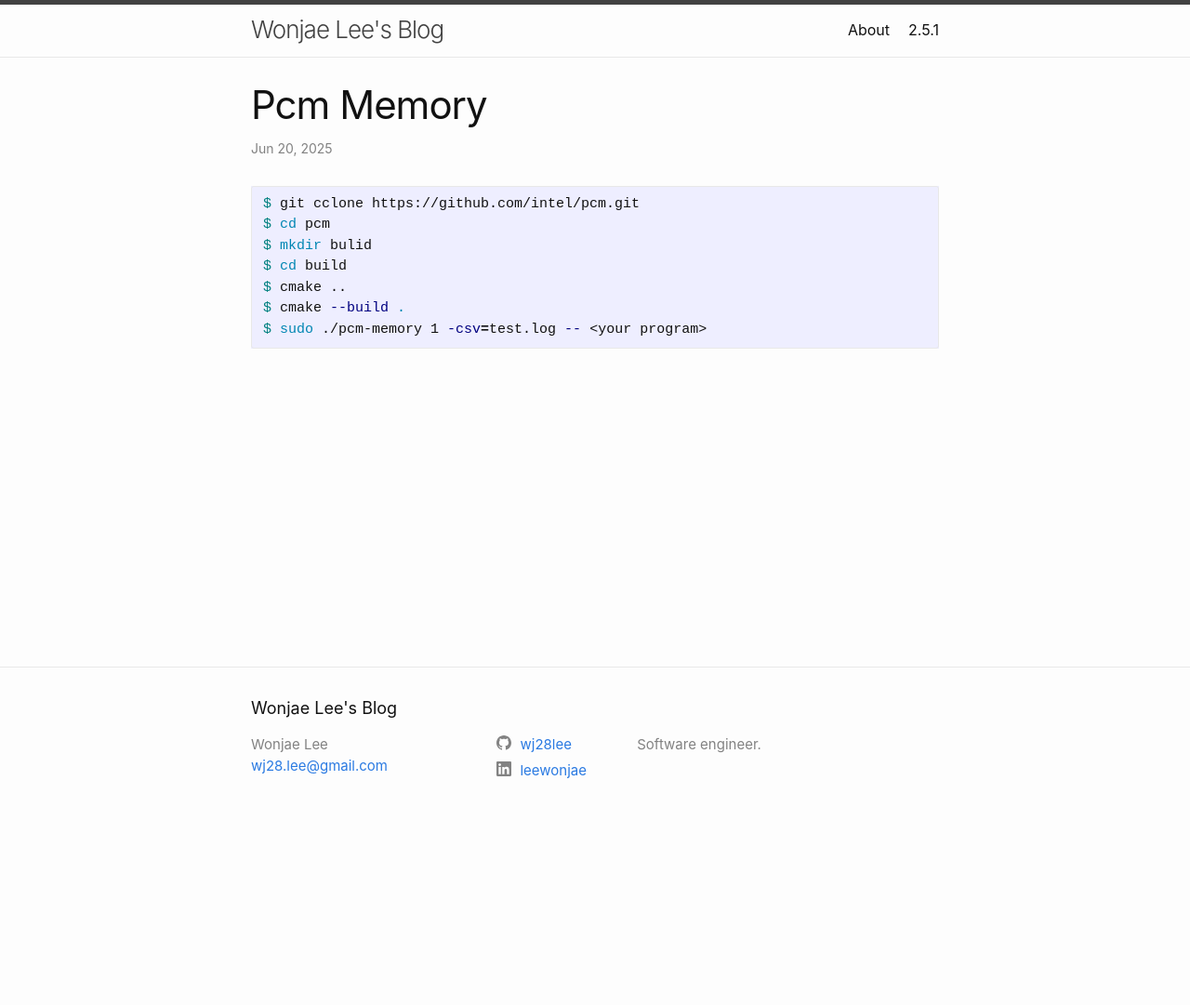
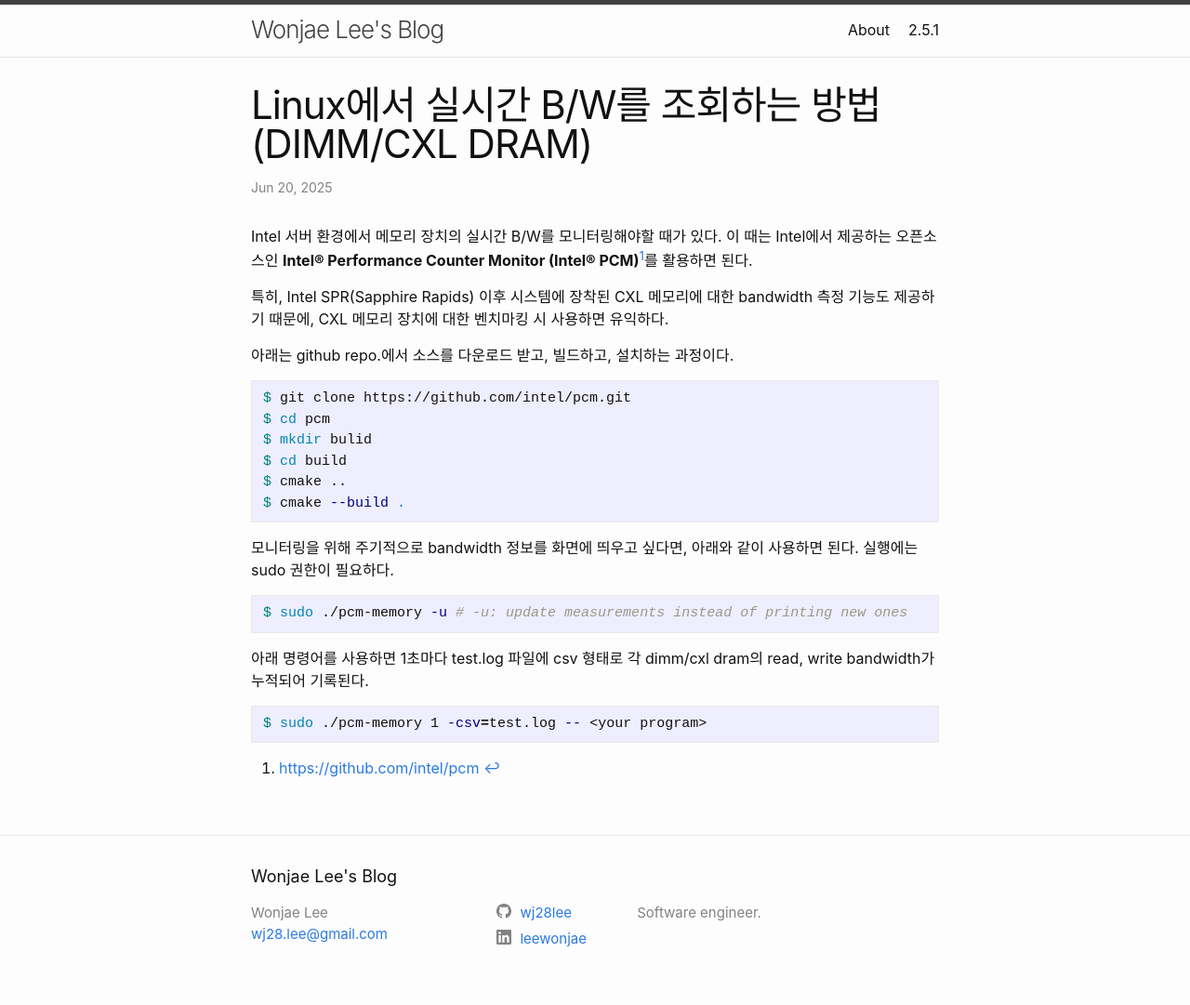
Before and after one commit to wj28lee/wj28lee.github.io, a Jekyll site: the page built from _posts/2025-06-20-pcm-memory.md, in a window 1280 px wide. Shown: the whole page at 93% size. Built offline with Jekyll 4.4.1, drawn with Linux system fonts in a browser that asks for light colours; our own code applies the rules of GitHub Pages for plain Markdown files; comment, search, counter and statistics services are not loaded; before the commit the page ends 900 px from its top, so only the background shows below that.

Commit message:
pcm.md: enhance content and add footnotes

````diff
--- a/_posts/2025-06-20-pcm-memory.md
+++ b/_posts/2025-06-20-pcm-memory.md
@@ -1,9 +1,31 @@
+---
+layout: post
+title: "Linux에서 실시간 B/W를 조회하는 방법 (DIMM/CXL DRAM)"
+categories: tech
+tags: [dimm, cxl, intel, pcm, performance, counter, monitor]
+---
+Intel 서버 환경에서 메모리 장치의 실시간 B/W를 모니터링해야할 때가 있다. 이 때는 Intel에서 제공하는 오픈소스인 **Intel® Performance Counter Monitor (Intel® PCM)**[^1]를 활용하면 된다.
+
+특히, Intel SPR(Sapphire Rapids) 이후 시스템에 장착된 CXL 메모리에 대한 bandwidth 측정 기능도 제공하기 때문에, CXL 메모리 장치에 대한 벤치마킹 시 사용하면 유익하다.
+
+아래는 github repo.에서 소스를 다운로드 받고, 빌드하고, 설치하는 과정이다.
 ```bash
-$ git cclone https://github.com/intel/pcm.git
+$ git clone https://github.com/intel/pcm.git
 $ cd pcm
 $ mkdir bulid
 $ cd build
 $ cmake ..
 $ cmake --build .
+```
+
+모니터링을 위해 주기적으로 bandwidth 정보를 화면에 띄우고 싶다면, 아래와 같이 사용하면 된다. 실행에는 sudo 권한이 필요하다.
+```bash
+$ sudo ./pcm-memory -u # -u: update measurements instead of printing new ones
+```
+
+아래 명령어를 사용하면 1초마다 test.log 파일에 csv 형태로 각 dimm/cxl dram의 read, write bandwidth가 누적되어 기록된다.
+```bash
 $ sudo ./pcm-memory 1 -csv=test.log -- <your program>
 ```
+
+[^1]: [https://github.com/intel/pcm](https://github.com/intel/pcm)
````
